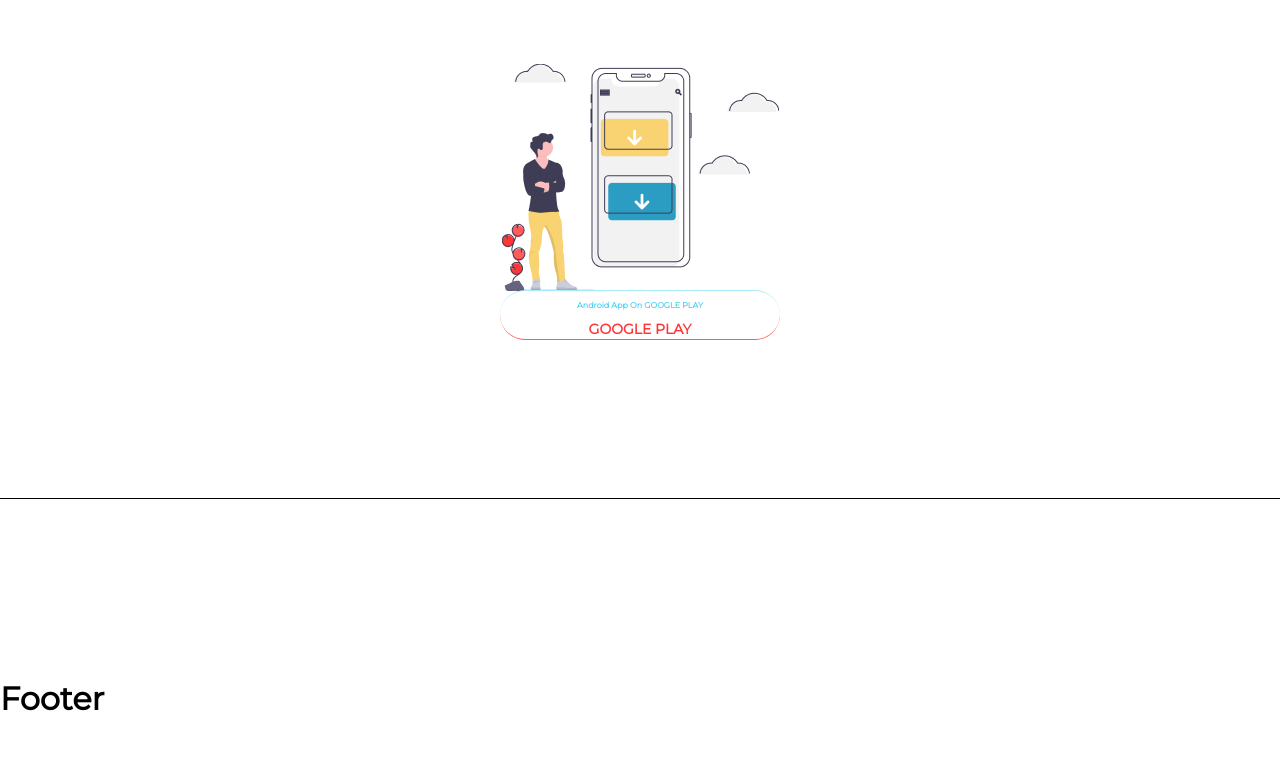
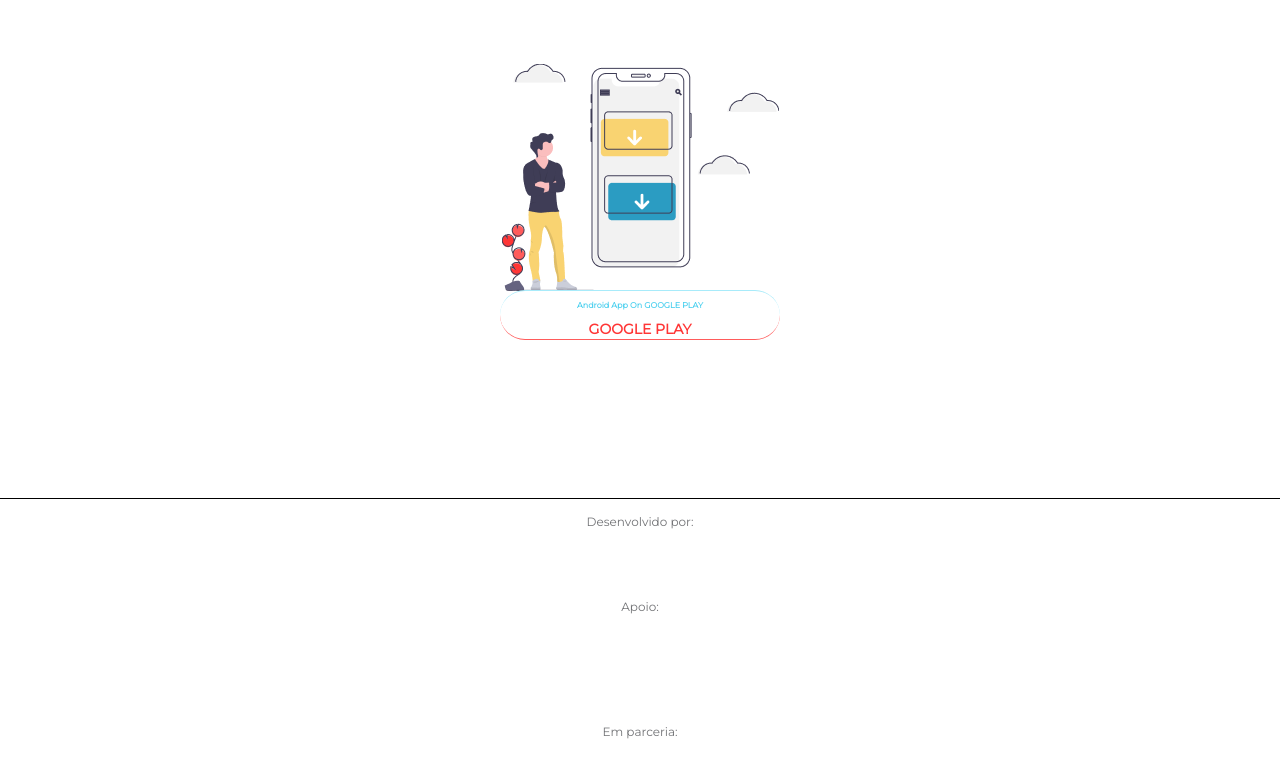
Before and after one commit to estartando-devs/youpluv-web, a React (Create React App) app: page / in a window 1280 px wide. Shown: the part 2401-3179 px from the top of the page. Built offline with nearby package versions, Linux system fonts and the light colour scheme.

Commit message:
Footer page --wip

```diff
--- a/src/Screens/Footer/Footer.js
+++ b/src/Screens/Footer/Footer.js
@@ -1,10 +1,19 @@
-import React from 'react';
-import { Container } from './styles';
+import React from "react";
+import { Container } from "./styles";
+import Images from "../../assets/images";
 
 export default function Footer() {
   return (
     <Container>
-        <h1>Footer</h1>
+      <h2>Desenvolvido por:</h2>
+      <img src={Images.LogoDevs} alt="" />
+
+      <h2>Apoio:</h2>
+      <img src={Images.LogoBrazilFoundation} alt="" />
+      <img src={Images.LogoFundação} alt="" />
+
+      <h2>Em parceria:</h2>
+      <img src={Images.LogoDefeçaCivil} alt="" />
     </Container>
   );
 }
--- a/src/Screens/Footer/styles.js
+++ b/src/Screens/Footer/styles.js
@@ -1,11 +1,24 @@
-import styled from 'styled-components'
+import styled from "styled-components";
 
 const Container = styled.div`
-min-width:10vw;
-height:50vh;
-display:flex;
-align-items:center;
-border-top:1px solid black;
-`
+  min-width: 10vw;
+  height: 75vh;
+  display: flex;
+  align-items: center;
+  flex-direction: column;
+  border-top: 1px solid black;
+  h2 {
+    color: #727376;
+    font-size: 12px;
+    line-height: 15px;
+    margin: 15px auto;
+    font-style: normal;
+    font-weight: normal;
+    font-family: "Montserrat";
+  }
+  img {
+    margin: 20px auto;
+  }
+`;
 
-export { Container }
+export { Container };
```
